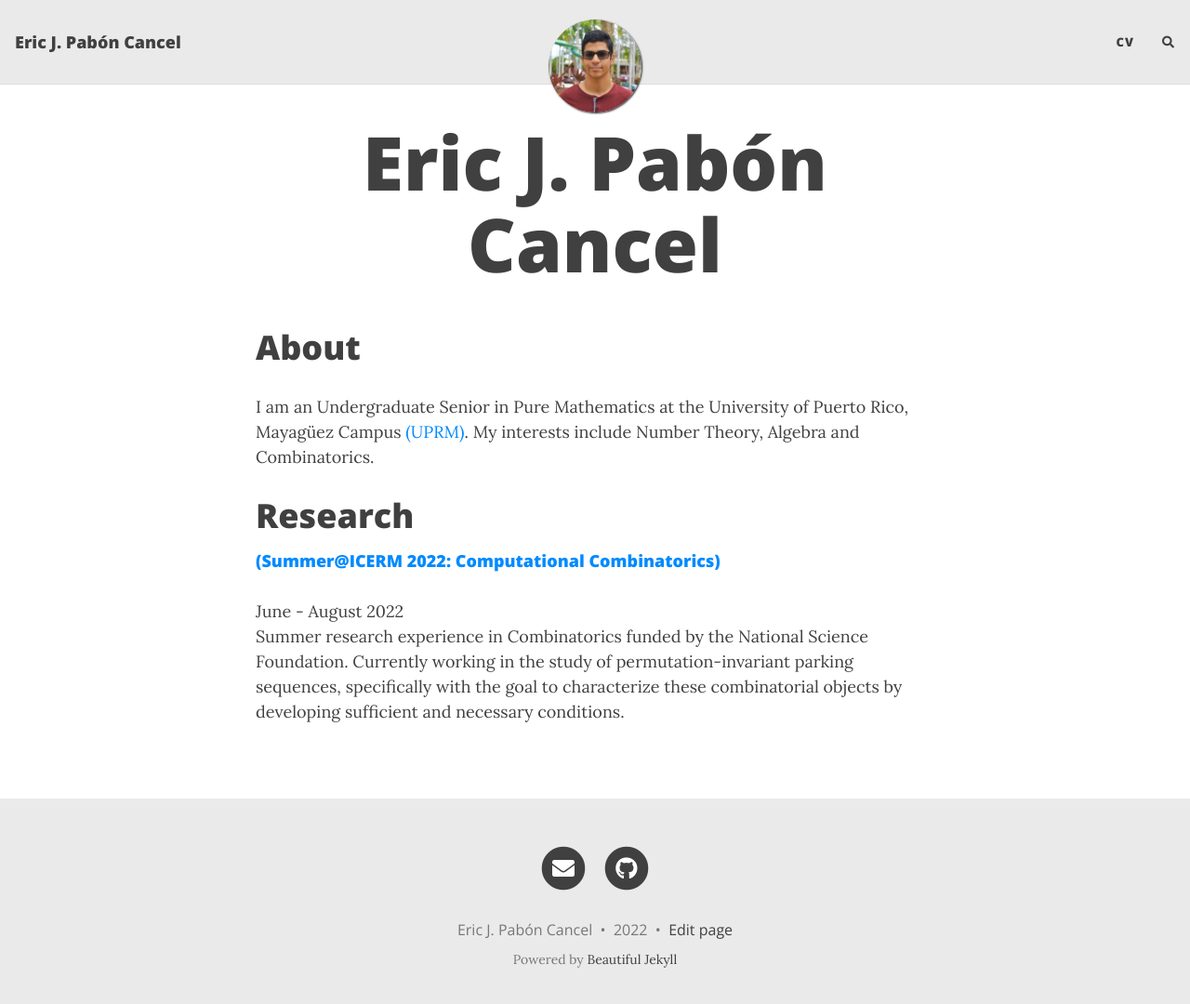
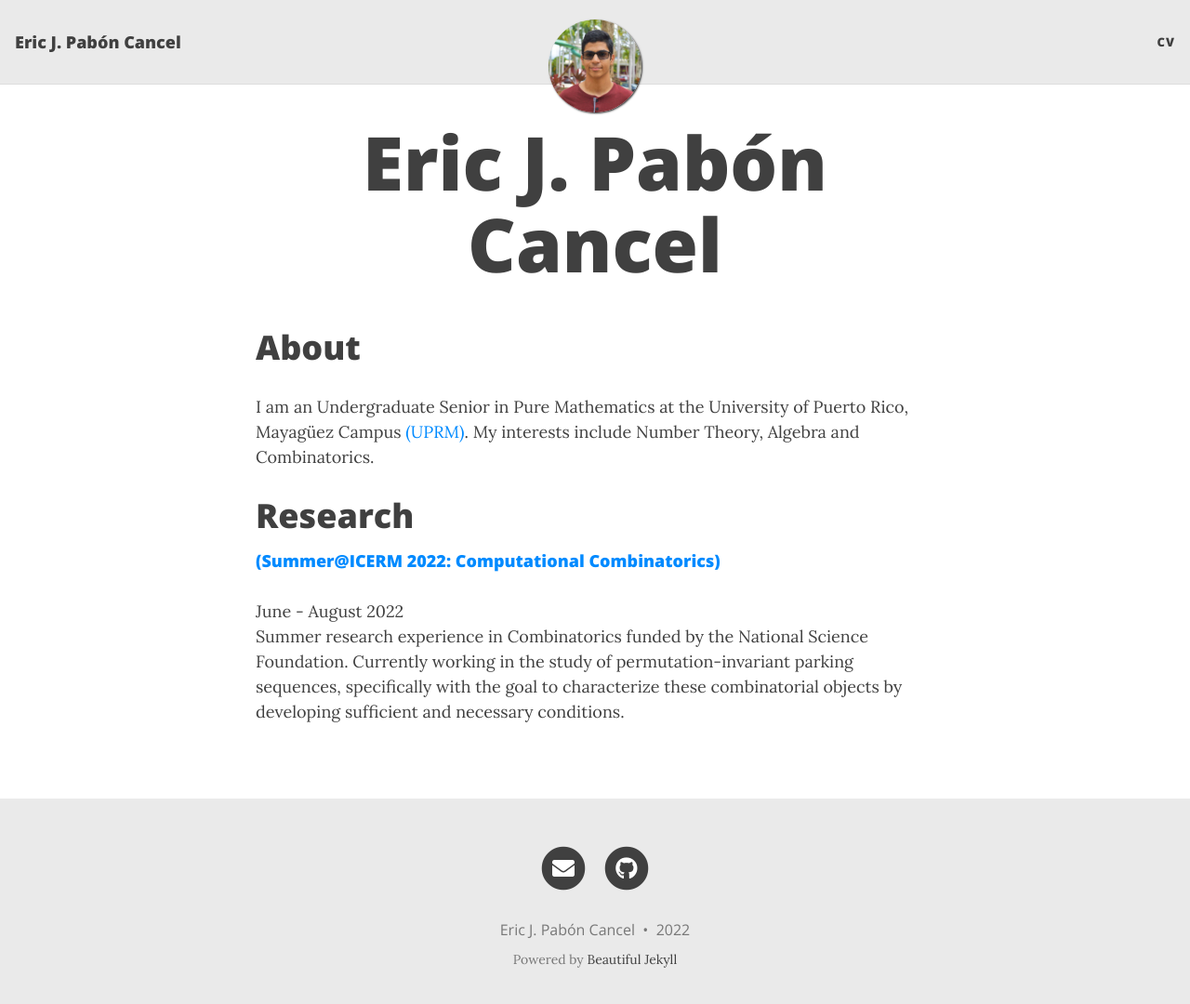
Before and after one commit to ejpaboncancel/ejpaboncancel-old.github.io, a Jekyll site: the page built from index.html, in a window 1280 px wide and 1093 px high. Shown: the top 1080 px of the window at 93% size. Built offline with Jekyll 4.4.1, drawn with Linux system fonts in a browser that asks for light colours; nearby versions of some CDN libraries; the list of posts is cut into pages by our own code; comment, search, counter and statistics services are not loaded; some of the changed lines change nothing that is shown.

Commit message:
Update _config.yml

```diff
--- a/_config.yml
+++ b/_config.yml
@@ -92,13 +92,13 @@ excerpt_length: 50
 feed_show_excerpt: true
 
 # Whether or not to show a list of tags below each post preview in the feed page
-feed_show_tags: true
+# feed_show_tags: true
 
 # Add a search button to the navbar
-post_search: true
+# post_search: true
 
 # Add a button in the footer to edit the current page. Only works if your website is hosted on GitHub
-edit_page_button: true
+# edit_page_button: true
 
 # The keywords to associate with your website, for SEO purposes
 #keywords: "my,list,of,keywords"
```
